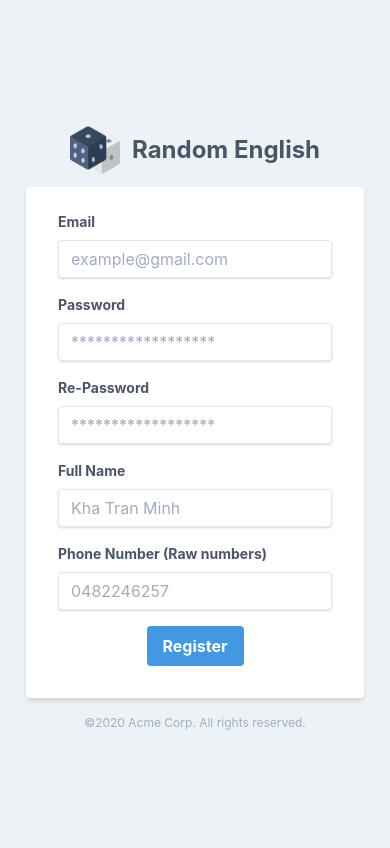
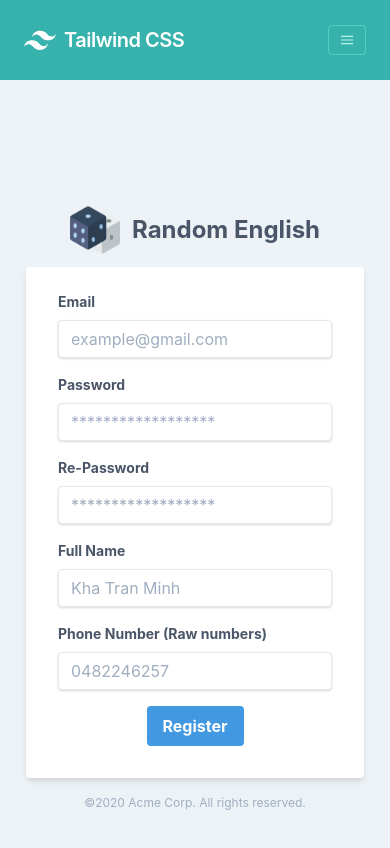
Before and after one commit to tranphucbol/random-english-fe, a React (Create React App) app: page /random-english-fe/Register in a window 390 px wide. Shown: the top 848 px of the page. Built offline with nearby package versions, Linux system fonts and the light colour scheme.

Commit message:
Fix react warnings

```diff
--- a/src/App.js
+++ b/src/App.js
@@ -1,5 +1,4 @@
 import React, {useState} from 'react';
-import logo from './logo.svg';
 import './App.css';
 import { Switch, Route, Redirect } from 'react-router-dom'
 import './css/tailwind.css'
@@ -13,7 +12,7 @@
 function App() {
   const login = (localStorage.getItem("login")==='true');
   const apiEndpoint = "https://random-english.herokuapp.com/api";
-  const [cookies,setCookie,removeCookie] = useCookies(['authentication']);
+  const [cookies,setCookie] = useCookies(['authentication']);
 
   const setAuthCookie = (cookieName,cookieValue,options) => setCookie(cookieName,cookieValue,options);
   const authCookie = cookies['authentication'];
@@ -22,7 +21,7 @@
 
   return (
     <div className="App">
-      {/* <HeaderComponent></HeaderComponent> */}
+      <HeaderComponent></HeaderComponent>
       <Switch>
         <Route exact path='/login' render={(props) => <LoginForm login={login} setCookie={setAuthCookie} apiEndpoint={apiEndpoint}></LoginForm>} />
         <PrivateRoute path='/profile' login={login} cookie={authCookie} data={data} setNewData={setNewData} apiEndpoint={apiEndpoint}></PrivateRoute>
--- a/src/components/Header-Component.js
+++ b/src/components/Header-Component.js
@@ -1,39 +1,22 @@
-import React,{useState} from 'react';
-import {useForm} from 'react-hook-form';
-import * as yup from 'yup';
-import { Redirect } from 'react-router-dom';
+import React from 'react';
 
 const headerComponent = (props) => {
     return(
-        <div className="mb-4">Tuong tuong co cai header o day</div>
-
-        // <nav class="flex items-center justify-between flex-wrap bg-teal-500 p-6">
-        // <div class="flex items-center flex-shrink-0 text-white mr-6">
-        //     <svg class="fill-current h-8 w-8 mr-2" width="54" height="54" viewBox="0 0 54 54" xmlns="http://www.w3.org/2000/svg"><path d="M13.5 22.1c1.8-7.2 6.3-10.8 13.5-10.8 10.8 0 12.15 8.1 17.55 9.45 3.6.9 6.75-.45 9.45-4.05-1.8 7.2-6.3 10.8-13.5 10.8-10.8 0-12.15-8.1-17.55-9.45-3.6-.9-6.75.45-9.45 4.05zM0 38.3c1.8-7.2 6.3-10.8 13.5-10.8 10.8 0 12.15 8.1 17.55 9.45 3.6.9 6.75-.45 9.45-4.05-1.8 7.2-6.3 10.8-13.5 10.8-10.8 0-12.15-8.1-17.55-9.45-3.6-.9-6.75.45-9.45 4.05z"/></svg>
-        //     <span class="font-semibold text-xl tracking-tight">Tailwind CSS</span>
-        // </div>
-        // <div class="block lg:hidden">
-        //     <button class="flex items-center px-3 py-2 border rounded text-teal-200 border-teal-400 hover:text-white hover:border-white">
-        //     <svg class="fill-current h-3 w-3" viewBox="0 0 20 20" xmlns="http://www.w3.org/2000/svg"><title>Menu</title><path d="M0 3h20v2H0V3zm0 6h20v2H0V9zm0 6h20v2H0v-2z"/></svg>
-        //     </button>
-        // </div>
-        // <div class="w-full block flex-grow lg:flex lg:items-center lg:w-auto">
-        //     <div class="text-sm lg:flex-grow">
-        //     <a href="#responsive-header" class="block mt-4 lg:inline-block lg:mt-0 text-teal-200 hover:text-white mr-4">
-        //         Docs
-        //     </a>
-        //     <a href="#responsive-header" class="block mt-4 lg:inline-block lg:mt-0 text-teal-200 hover:text-white mr-4">
-        //         Examples
-        //     </a>
-        //     <a href="#responsive-header" class="block mt-4 lg:inline-block lg:mt-0 text-teal-200 hover:text-white">
-        //         Blog
-        //     </a>
-        //     </div>
-        //     <div>
-        //     <a href="#" class="inline-block text-sm px-4 py-2 leading-none border rounded text-white border-white hover:border-transparent hover:text-teal-500 hover:bg-white mt-4 lg:mt-0">Download</a>
-        //     </div>
-        // </div>
-        // </nav>
+        <nav class="flex items-center justify-between flex-wrap bg-teal-500 p-6">
+        <div class="flex items-center flex-shrink-0 text-white mr-6">
+            <svg class="fill-current h-8 w-8 mr-2" width="54" height="54" viewBox="0 0 54 54" xmlns="http://www.w3.org/2000/svg"><path d="M13.5 22.1c1.8-7.2 6.3-10.8 13.5-10.8 10.8 0 12.15 8.1 17.55 9.45 3.6.9 6.75-.45 9.45-4.05-1.8 7.2-6.3 10.8-13.5 10.8-10.8 0-12.15-8.1-17.55-9.45-3.6-.9-6.75.45-9.45 4.05zM0 38.3c1.8-7.2 6.3-10.8 13.5-10.8 10.8 0 12.15 8.1 17.55 9.45 3.6.9 6.75-.45 9.45-4.05-1.8 7.2-6.3 10.8-13.5 10.8-10.8 0-12.15-8.1-17.55-9.45-3.6-.9-6.75.45-9.45 4.05z"/></svg>
+            <span class="font-semibold text-xl tracking-tight">Tailwind CSS</span>
+        </div>
+        <div class="block lg:hidden">
+            <button class="flex items-center px-3 py-2 border rounded text-teal-200 border-teal-400 hover:text-white hover:border-white">
+            <svg class="fill-current h-3 w-3" viewBox="0 0 20 20" xmlns="http://www.w3.org/2000/svg"><title>Menu</title><path d="M0 3h20v2H0V3zm0 6h20v2H0V9zm0 6h20v2H0v-2z"/></svg>
+            </button>
+        </div>
+        <div class="w-full block flex-grow lg:flex lg:items-center lg:w-auto">
+            <div class="text-sm lg:flex-grow">
+            </div>
+        </div>
+        </nav>
     );
 }
 
--- a/src/components/Login-Component.js
+++ b/src/components/Login-Component.js
@@ -43,7 +43,7 @@
           httpOnly: false,
         });
       }
-      if(res.status == 0){
+      if(res.status === 0){
         setLoginErr(res.message);
       }
     })
--- a/src/components/Register-Component.js
+++ b/src/components/Register-Component.js
@@ -34,7 +34,7 @@
 
     const onSubmit = (data) => {
         // truyen xuong back-end + render /profile
-        const register = fetch(props.apiEndpoint + "/users/register", {
+        fetch(props.apiEndpoint + "/users/register", {
             method: "POST",
             headers: {
                 Accept: "application/json",
```
